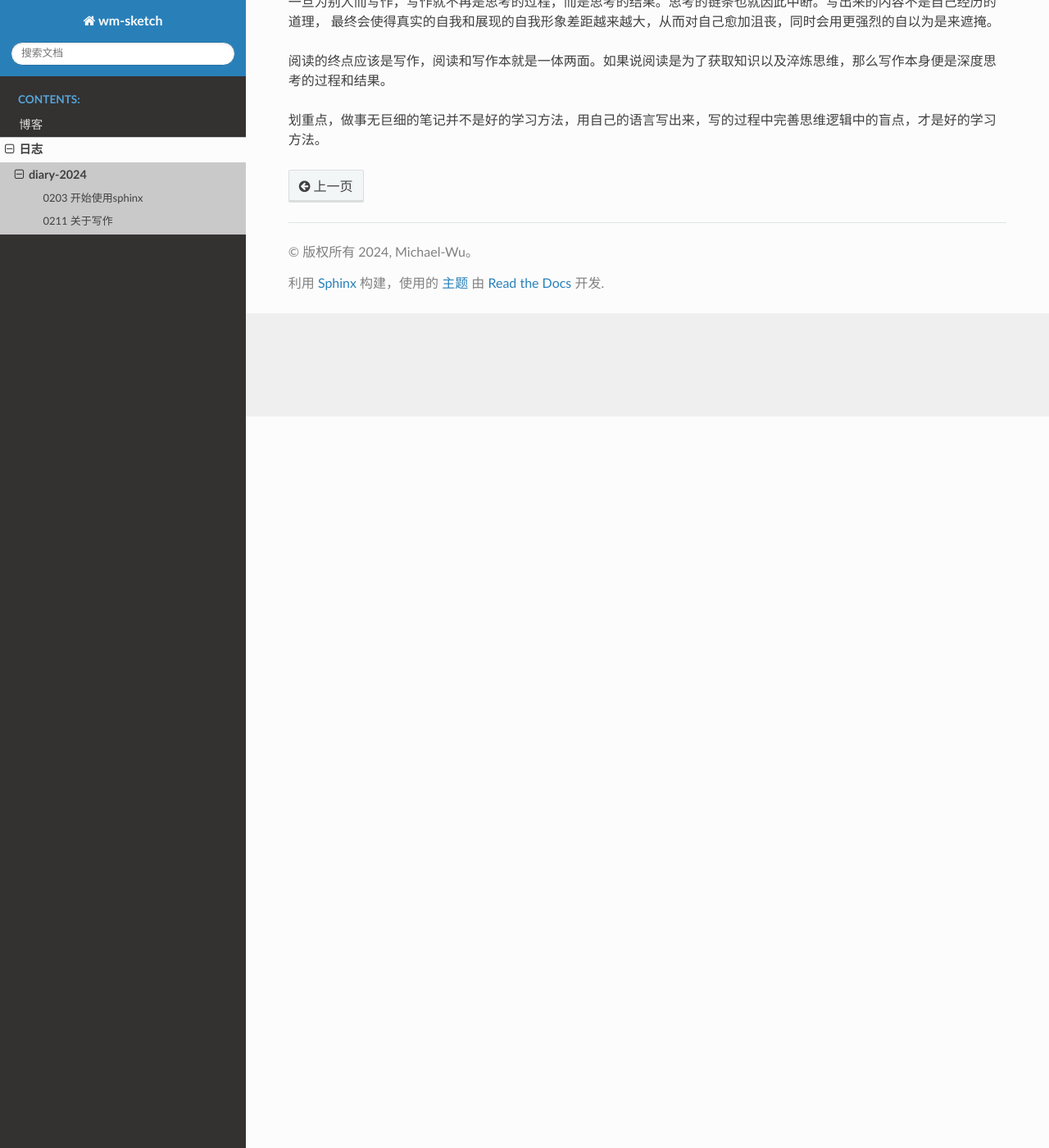
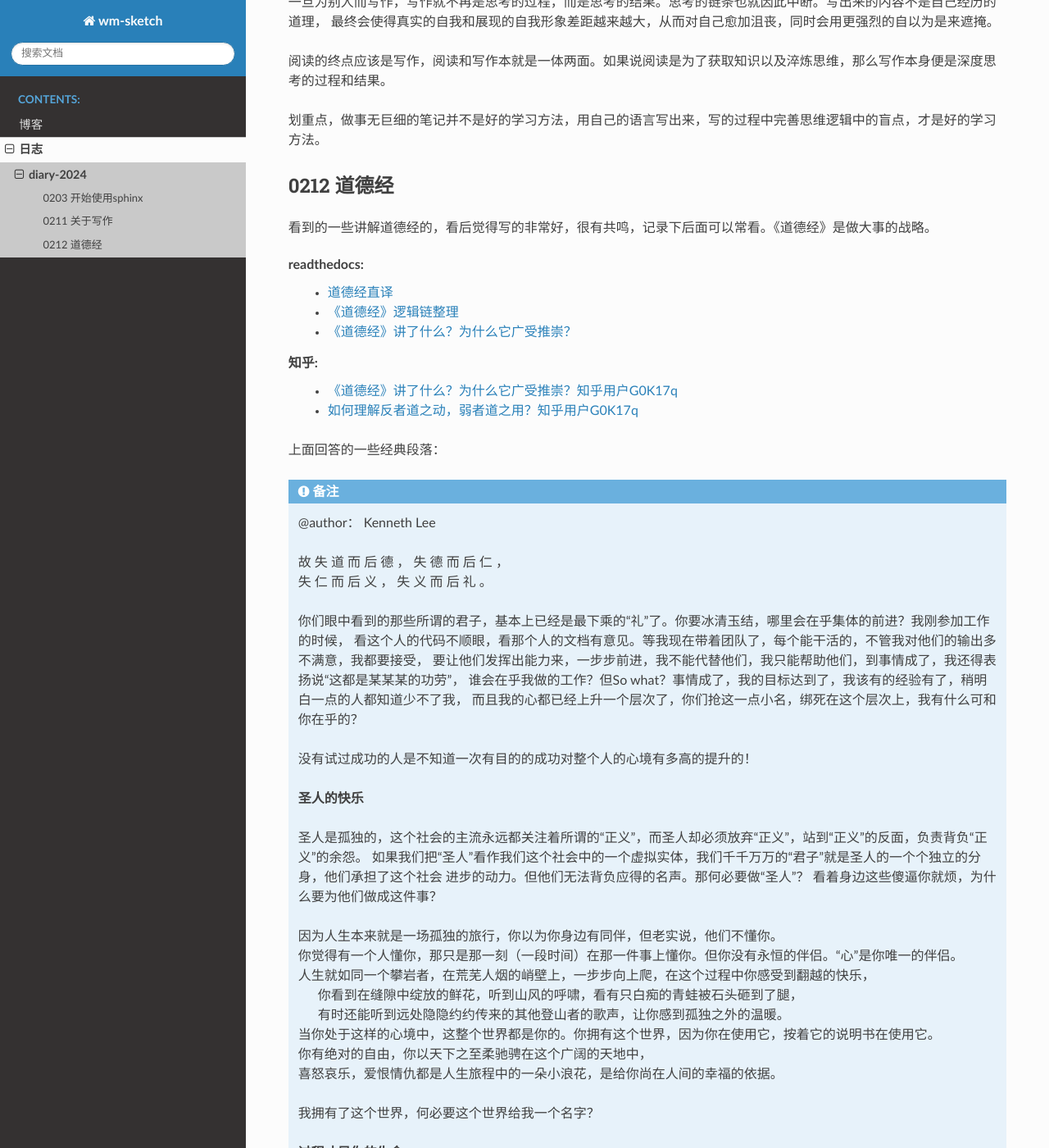
Before and after one commit to thisinnocence/sketch, a Sphinx documentation site: the page built from source/diary/diary-2024.rst, in a window 1280 px wide and 1400 px high, scrolled down 892 px. Shown: the whole window at 82% size. Built offline with Sphinx 7.4.7 and the Read the Docs theme 2.0.0, drawn with Linux system fonts in a browser that asks for light colours; some of the changed text lies outside the part shown.

Commit message:
update diary.

```diff
--- a/source/diary/diary-2024.rst
+++ b/source/diary/diary-2024.rst
@@ -41,3 +41,65 @@ newsletter 给读者。一旦你要惦记着别人，思考就会变形，就会
 阅读的终点应该是写作，阅读和写作本就是一体两面。如果说阅读是为了获取知识以及淬炼思维，那么写作本身便是深度思考的过程和结果。
 
 划重点，做事无巨细的笔记并不是好的学习方法，用自己的语言写出来，写的过程中完善思维逻辑中的盲点，才是好的学习方法。
+
+0212 道德经
+==============
+
+看到的一些讲解道德经的，看后觉得写的非常好，很有共鸣，记录下后面可以常看。《道德经》是做大事的战略。
+
+readthedocs:
+  - `道德经直译 <https://daodejing-translation.readthedocs.io/zh/latest/index.html>`_
+  - `《道德经》逻辑链整理 <https://mysummary.readthedocs.io/zh/latest/%E9%81%93%E5%BE%B7%E7%BB%8F%E7%9B%B4%E8%AF%91/%E3%80%8A%E9%81%93%E5%BE%B7%E7%BB%8F%E3%80%8B%E9%80%BB%E8%BE%91%E9%93%BE%E6%95%B4%E7%90%86.html>`_
+  - `《道德经》讲了什么？为什么它广受推崇？ <https://mysummary.readthedocs.io/zh/latest/%E9%81%93%E5%BE%B7%E7%BB%8F%E7%9B%B4%E8%AF%91/%E3%80%8A%E9%81%93%E5%BE%B7%E7%BB%8F%E3%80%8B%E8%AE%B2%E4%BA%86%E4%BB%80%E4%B9%88%EF%BC%9F%E4%B8%BA%E4%BB%80%E4%B9%88%E5%AE%83%E5%B9%BF%E5%8F%97%E6%8E%A8%E5%B4%87%EF%BC%9F.html>`_
+
+知乎:
+  - `《道德经》讲了什么？为什么它广受推崇？知乎用户G0K17q  <https://www.zhihu.com/question/20393827/answer/37391226>`_
+  - `如何理解反者道之动，弱者道之用？知乎用户G0K17q <https://zhihu.com/question/22569480>`_
+
+上面回答的一些经典段落：
+
+.. note::
+  @author： Kenneth Lee
+
+  | 故 失 道 而 后 德 ， 失 德 而 后 仁 ，
+  | 失 仁 而 后 义 ， 失 义 而 后 礼 。
+
+  你们眼中看到的那些所谓的君子，基本上已经是最下乘的“礼”了。你要冰清玉结，哪里会在乎集体的前进？我刚参加工作的时候，
+  看这个人的代码不顺眼，看那个人的文档有意见。等我现在带着团队了，每个能干活的，不管我对他们的输出多不满意，我都要接受，
+  要让他们发挥出能力来，一步步前进，我不能代替他们，我只能帮助他们，到事情成了，我还得表扬说“这都是某某某的功劳”，
+  谁会在乎我做的工作？但So what？事情成了，我的目标达到了，我该有的经验有了，稍明白一点的人都知道少不了我，
+  而且我的心都已经上升一个层次了，你们抢这一点小名，绑死在这个层次上，我有什么可和你在乎的？
+
+  没有试过成功的人是不知道一次有目的的成功对整个人的心境有多高的提升的！
+
+  **圣人的快乐**
+
+  圣人是孤独的，这个社会的主流永远都关注着所谓的“正义”，而圣人却必须放弃“正义”，站到“正义”的反面，负责背负“正义”的余怨。
+  如果我们把“圣人”看作我们这个社会中的一个虚拟实体，我们千千万万的“君子”就是圣人的一个个独立的分身，他们承担了这个社会
+  进步的动力。但他们无法背负应得的名声。那何必要做“圣人”？ 看着身边这些傻逼你就烦，为什么要为他们做成这件事？
+
+  | 因为人生本来就是一场孤独的旅行，你以为你身边有同伴，但老实说，他们不懂你。
+  | 你觉得有一个人懂你，那只是那一刻（一段时间）在那一件事上懂你。但你没有永恒的伴侣。“心”是你唯一的伴侣。
+  | 人生就如同一个攀岩者，在荒芜人烟的峭壁上，一步步向上爬，在这个过程中你感受到翻越的快乐，
+  |   你看到在缝隙中绽放的鲜花，听到山风的呼啸，看有只白痴的青蛙被石头砸到了腿，
+  |   有时还能听到远处隐隐约约传来的其他登山者的歌声，让你感到孤独之外的温暖。
+  | 当你处于这样的心境中，这整个世界都是你的。你拥有这个世界，因为你在使用它，按着它的说明书在使用它。
+  | 你有绝对的自由，你以天下之至柔驰骋在这个广阔的天地中，
+  | 喜怒哀乐，爱恨情仇都是人生旅程中的一朵小浪花，是给你尚在人间的幸福的依据。
+
+  我拥有了这个世界，何必要这个世界给我一个名字？
+
+  **过程才是你的生命**
+
+  对于这个世界的修行者，最后一个问题，就是“那这些修行又是为了什么？”一切都会随着死亡而终结，这些“经历”，“过程”的意义是什么？
+  有一本中篇科幻小说，约翰·斯卡尔齐的《垂暮之战》，故事情节大概是在未来的世界，人可以在年轻的时候去报名参军，到老年才入伍。
+  报名的时候，部队就用你年轻的身体给你做了一个新的身体，保存在那里。等你老了，你也过够了，入伍的时候，把你的脑子拷贝到新的身体里，
+  你就去打仗吧，反正这个时候你对死也许也无所谓了。这个故事中有一个小情节很吸引我：主角的脑子拷贝完成了以后，新的身体坐在老的
+  身体对面，他们拥有一样的脑子，不一样的身体。老的身体看着新的身体，很放心就死去了。
+
+  我当时就在想，老的身体难道不是一样的死去吗？另一个脑子在世界上保留着，和这个老的身体有何关系？反正这个老的身体，包括里面的灵魂，
+  都终究在这个世界上消失了。我们认为我们可以离开，不过是因为我们觉得我们在这个世界上还有人代替我们活着而已。再引申一点，你能记得
+  一辈子的事情吗？你的身体是你过去的身体吗？不是，你一刻不停地变成另一个人，为什么你一点都不担心老的你的“死去”？你是如何“拥有”你
+  的生命的？把这一切想清楚，你就会明白，过程，才是你的生命。所以，追求的所有“拥有”，你都从不曾拥有过，你拥有的是过程。
+
+很多哲学理解，确实需要一定的积累和阅历才行，否则很难有深刻的理解。
```
